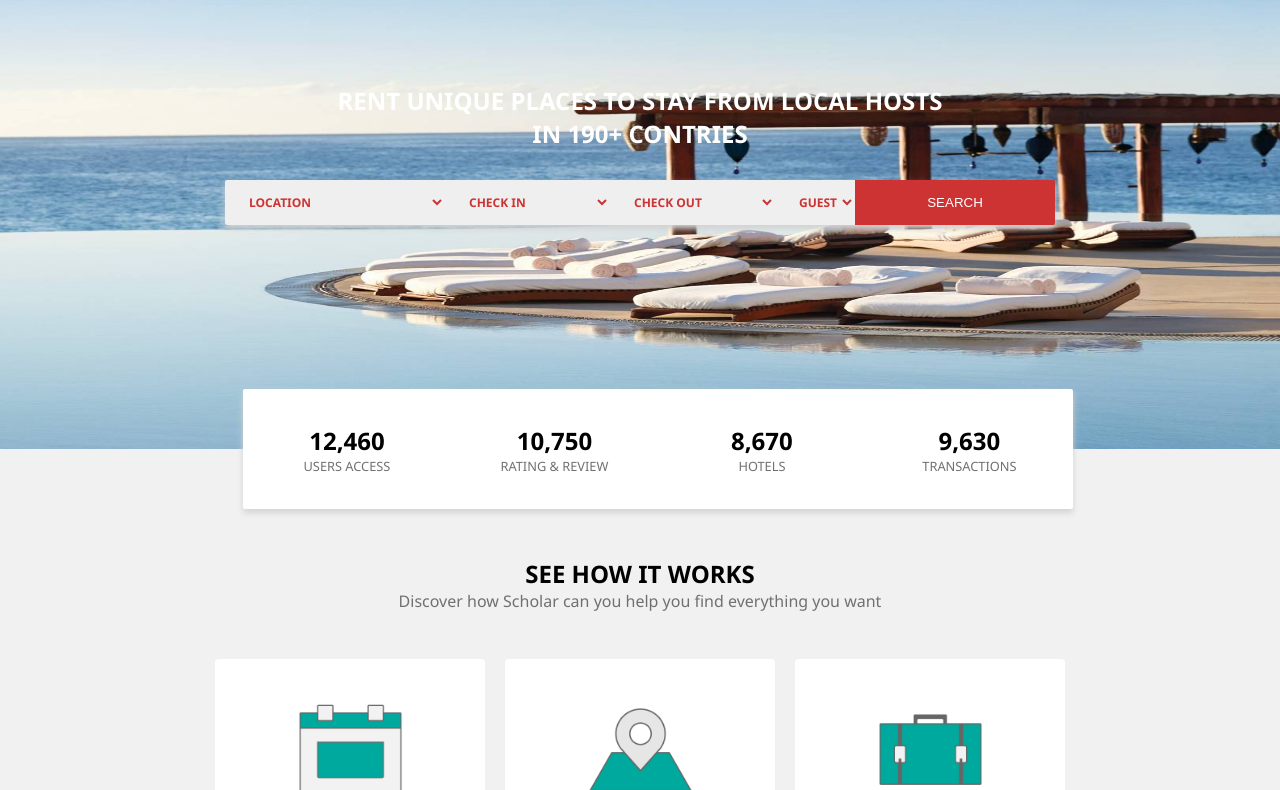
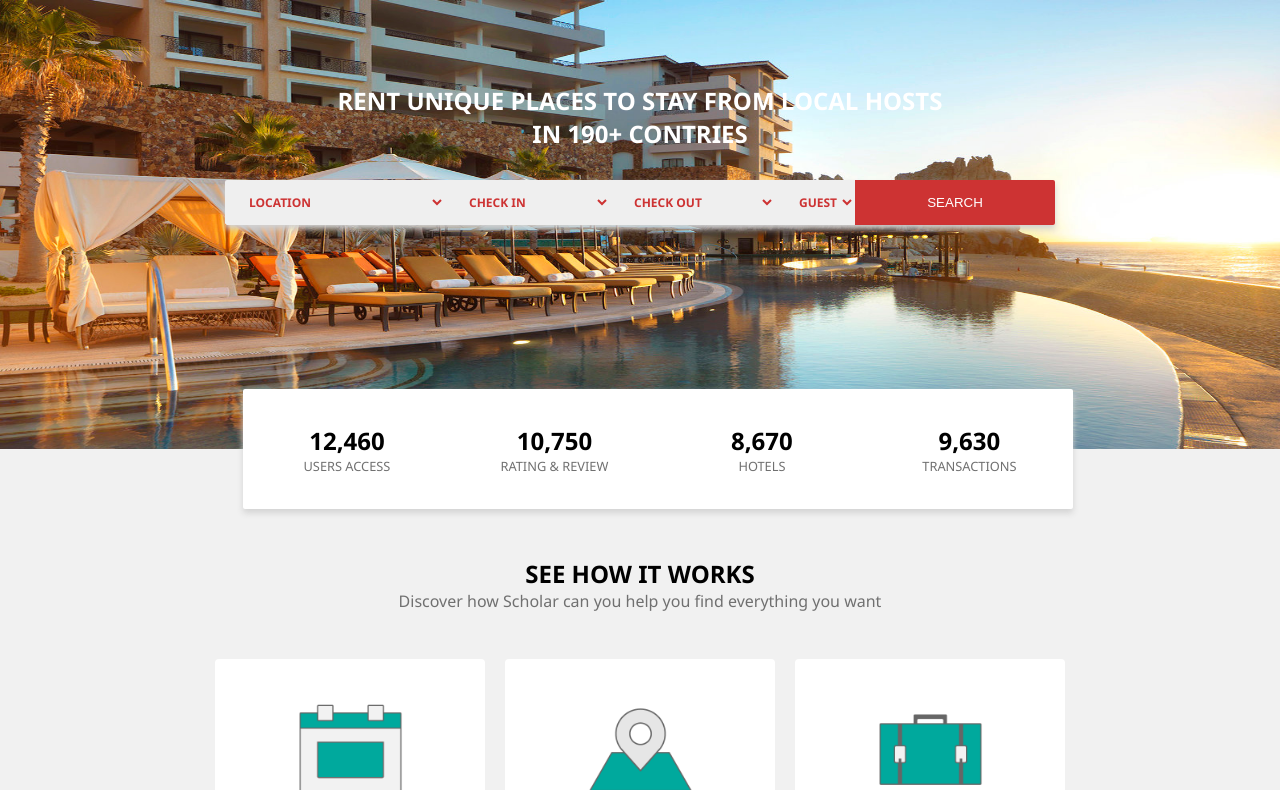
Before and after one commit to rodrigotmy/TemplateScholarHotel, a plain HTML site: page index.html in a window 1280 px wide. Shown: the part 101-891 px from the top of the page. Drawn offline with Linux system fonts and the light colour scheme.

Commit message:
Se actualiza imagen del hero

```diff
--- a/scss/layout/_hero.scss
+++ b/scss/layout/_hero.scss
@@ -1,7 +1,7 @@
 .hero {
   @include max-width-page;
   height: 550px;
-  background-image: url('../images/hotels/hero-main.jpg');
+  background-image: url('../images/image-hero-main.jpg');
   background-size: 100% 100%;
   background-repeat: no-repeat;
   background-position: bottom;
```
Also changed, not shown: css/styles.css, images/image-hero-main.jpg (added), images/image-hero.jpg (deleted).
